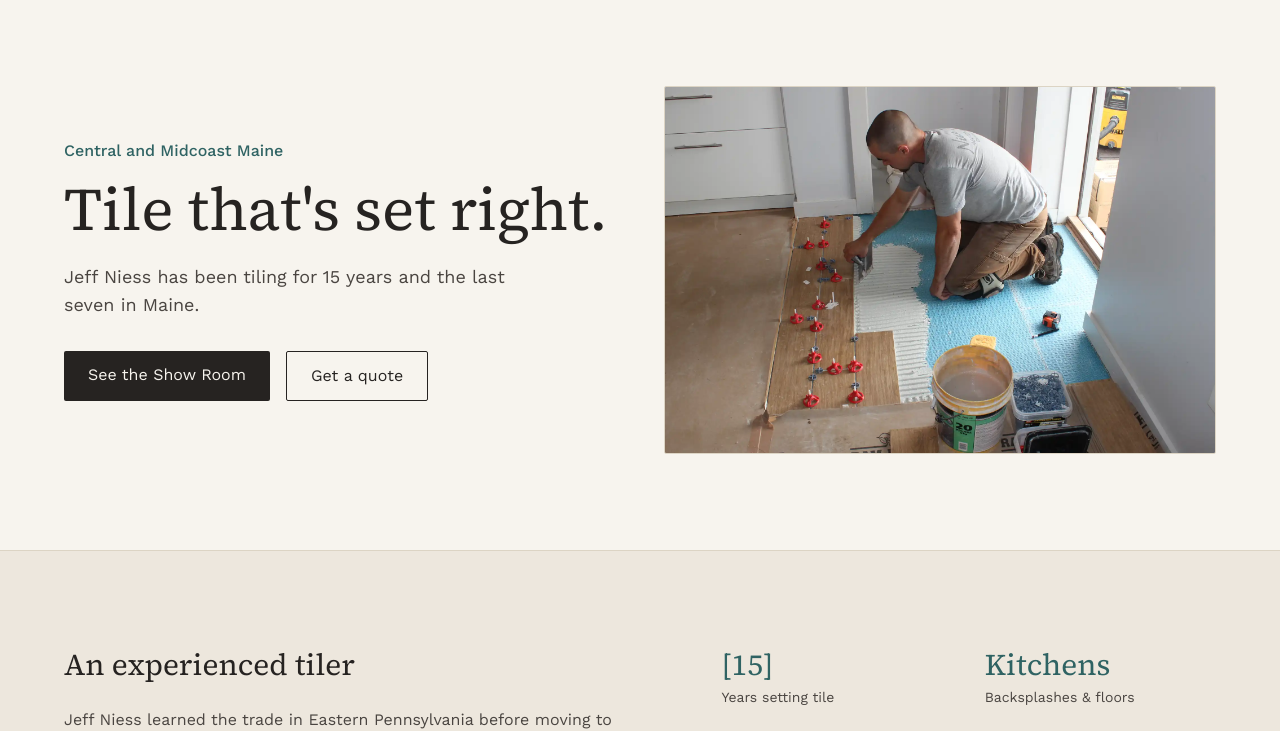
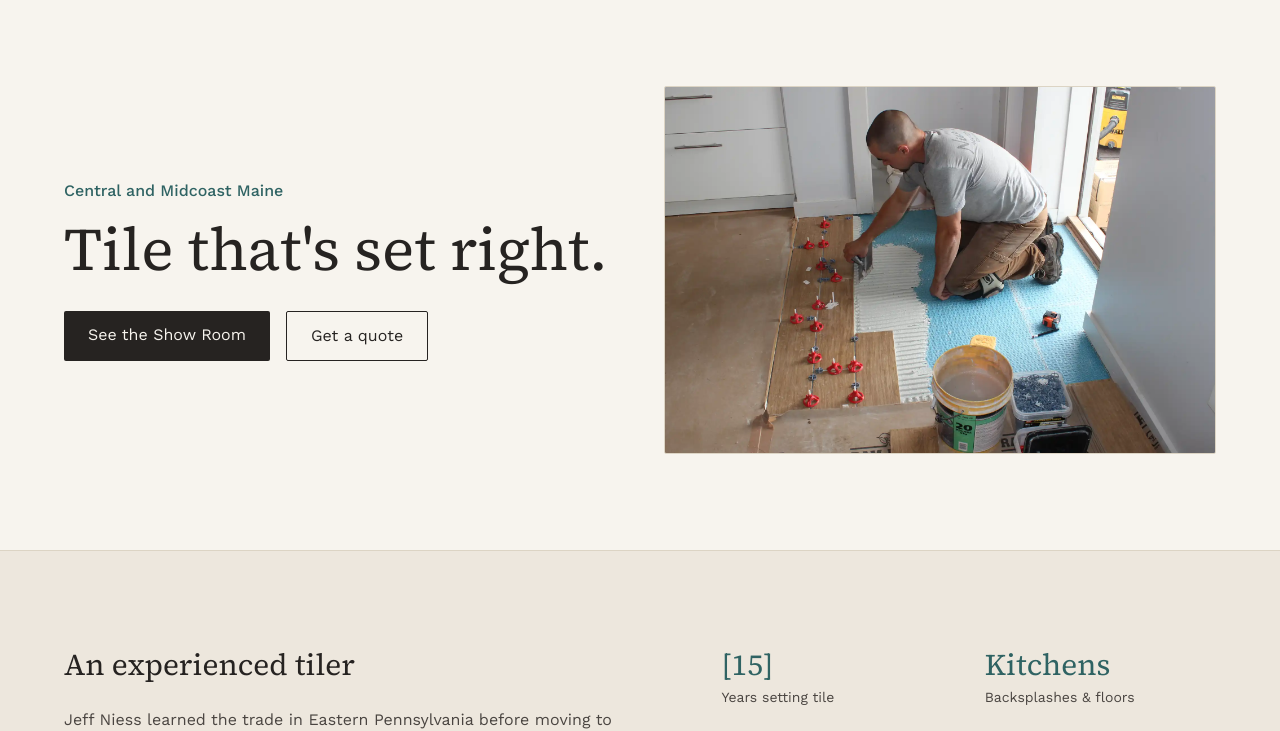
Before and after one commit to morrisonwolozin/site-niesstile, a plain HTML site: page index.html in a window 1280 px wide. Shown: the part 74-805 px from the top of the page. Drawn offline with nearby package versions, Linux system fonts and the light colour scheme.

Commit message:
removed hero line

```diff
--- a/index.html
+++ b/index.html
@@ -105,9 +105,9 @@
       <h1 class="font-display text-5xl md:text-6xl leading-[1.05] text-grout">
         Tile that's set right.
       </h1>
-      <p class="mt-6 text-lg text-groutsoft max-w-md">
+      <!-- <p class="mt-6 text-lg text-groutsoft max-w-md">
         Jeff Niess has been tiling for 15 years and the last seven in Maine.
-      </p>
+      </p> -->
       <div class="mt-8 flex flex-wrap gap-4">
         <a href="#showroom" class="bg-grout text-porcelain px-6 py-3 rounded-sm hover:bg-glazedark transition-colors">See the Show Room</a>
         <a href="#contact" class="border border-grout text-grout px-6 py-3 rounded-sm hover:bg-stone transition-colors">Get a quote</a>
```
